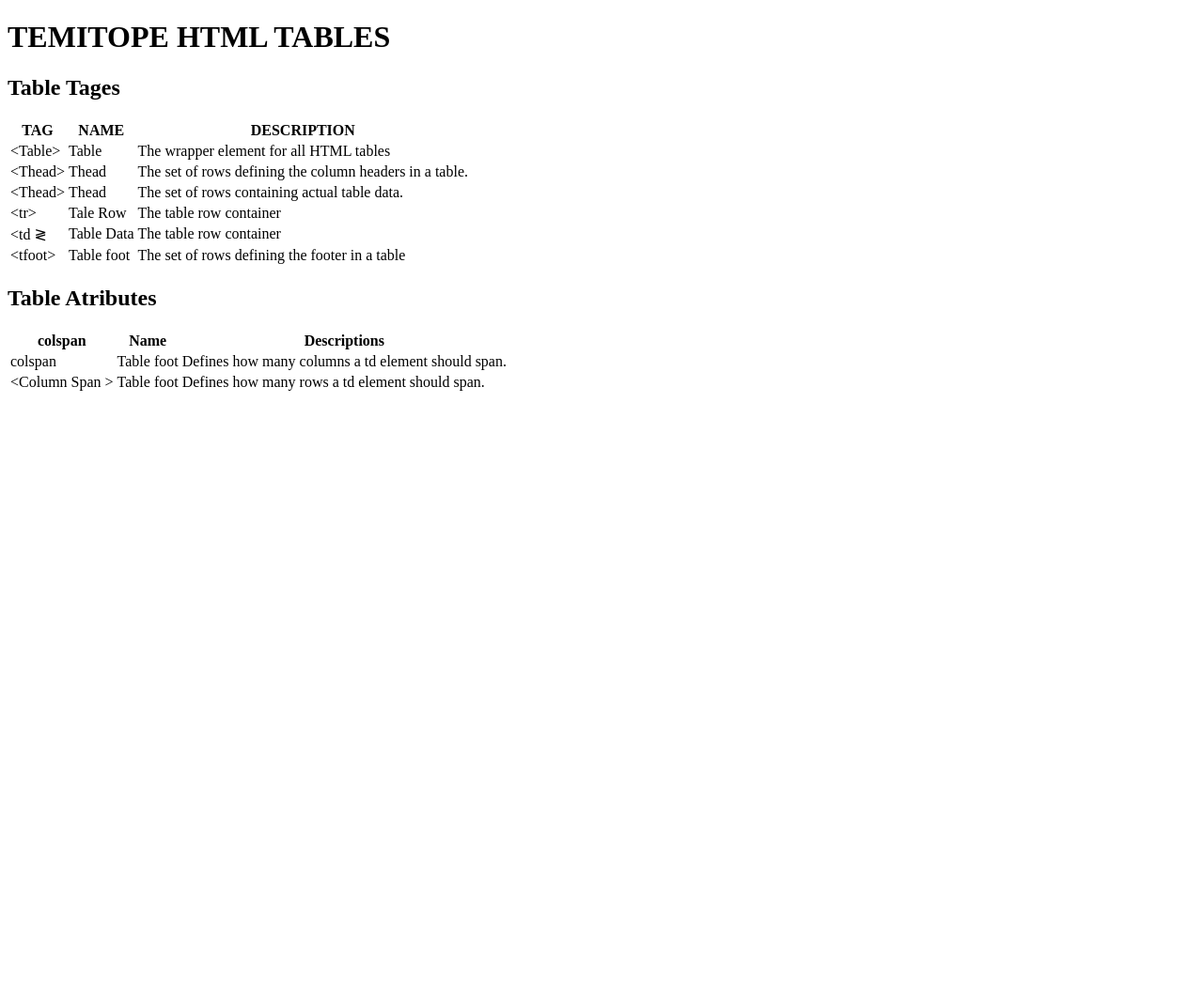
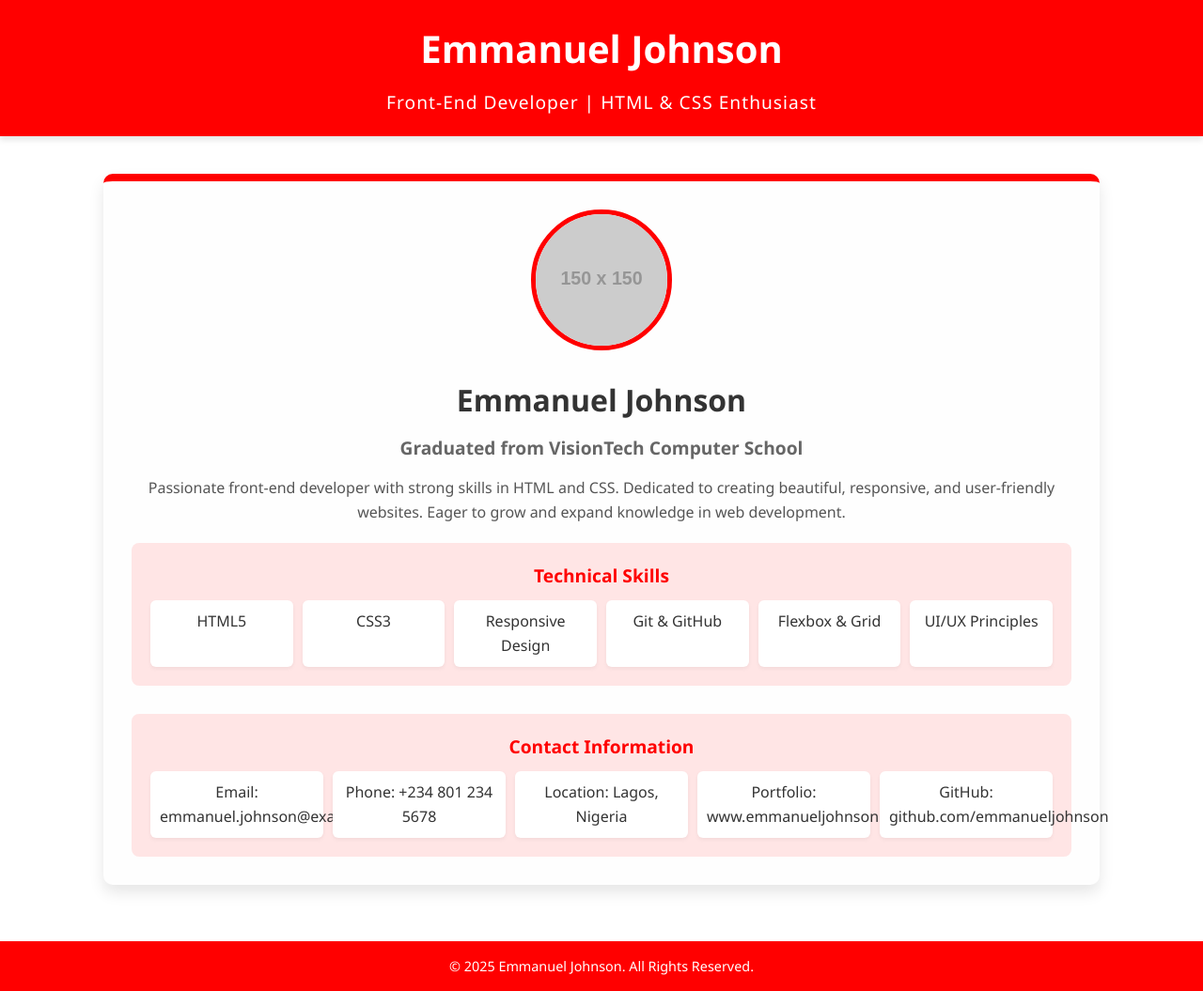
Before and after one commit to potiglo/EMMANUELCLASS, a plain HTML site: page index.html in a window 1280 px wide. Shown: the whole page at 94% size. Before the commit the page ends 800 px from the top, so only its background shows below. Drawn offline with Linux system fonts and the light colour scheme; placeholder pictures from the web are drawn by us.

Commit message:
Update index.html

```diff
--- a/index.html
+++ b/index.html
@@ -1,78 +1,180 @@
 <!DOCTYPE html>
 <html lang="en">
+
 <head>
-    <meta charset="UTF-8">
-    <meta name="viewport" content="width=device-width, initial-scale=1.0">
-    <title>Table Cheat Sheet Wale</title>
-    <link rel="stylesheet" href="./styles.css" type="text/css">
+  <meta charset="UTF-8">
+  <meta name="viewport" content="width=device-width, initial-scale=1.0">
+  <title>Emmanuel's Profile</title>
+  <style>
+    * {
+      margin: 0;
+      padding: 0;
+      box-sizing: border-box;
+      font-family: 'Segoe UI', Tahoma, Geneva, Verdana, sans-serif;
+    }
+
+    body {
+      background: #fff;
+      color: #333;
+      line-height: 1.6;
+    }
+
+    header {
+      background: red;
+      color: #fff;
+      padding: 20px 0;
+      text-align: center;
+      box-shadow: 0 4px 6px rgba(0, 0, 0, 0.1);
+    }
+
+    header h1 {
+      font-size: 2.5rem;
+      margin-bottom: 10px;
+    }
+
+    header p {
+      font-size: 1.2rem;
+      letter-spacing: 1px;
+    }
+
+    .container {
+      max-width: 1100px;
+      margin: 20px auto;
+      padding: 20px;
+    }
+
+    .profile-card {
+      background: #fefefe;
+      border-radius: 10px;
+      padding: 30px;
+      box-shadow: 0 8px 16px rgba(0, 0, 0, 0.1);
+      text-align: center;
+      border-top: 8px solid red;
+    }
+
+    .profile-card img {
+      width: 150px;
+      height: 150px;
+      border-radius: 50%;
+      border: 5px solid red;
+      margin-bottom: 20px;
+    }
+
+    .profile-card h2 {
+      font-size: 2rem;
+      margin-bottom: 10px;
+      color: #333;
+    }
+
+    .profile-card h3 {
+      font-size: 1.2rem;
+      color: #666;
+      margin-bottom: 15px;
+    }
+
+    .profile-card p {
+      font-size: 1rem;
+      color: #555;
+      margin-bottom: 20px;
+    }
+
+    .skills {
+      background: #ffe5e5;
+      padding: 20px;
+      border-radius: 8px;
+      margin-top: 20px;
+    }
+
+    .skills h3 {
+      margin-bottom: 10px;
+      color: red;
+    }
+
+    .skills ul {
+      list-style: none;
+      display: grid;
+      grid-template-columns: repeat(auto-fit, minmax(150px, 1fr));
+      gap: 10px;
+    }
+
+    .skills li {
+      background: #fff;
+      padding: 10px;
+      border-radius: 6px;
+      box-shadow: 0 2px 4px rgba(0, 0, 0, 0.05);
+    }
+
+    footer {
+      background: red;
+      color: #fff;
+      text-align: center;
+      padding: 15px 0;
+      margin-top: 40px;
+      font-size: 0.9rem;
+    }
+
+    @media(max-width: 600px) {
+      header h1 {
+        font-size: 2rem;
+      }
+
+      .profile-card h2 {
+        font-size: 1.5rem;
+      }
+
+      .skills ul {
+        grid-template-columns: 1fr 1fr;
+      }
+    }
+  </style>
 </head>
+
 <body>
-  <h1> TEMITOPE HTML TABLES </h1>
-  <h2> Table Tages</h2>
-    <table>
-        <thead>
-            <th>TAG </th>
-            <th>NAME </th>
-            <th>DESCRIPTION</th>
-        </thead>
-        <tbody>
-          <tr>
-            <td class="akowe">&LT;Table&gt;</td>
-            <td>Table</td>
-             <td>The wrapper element for all HTML tables</td>
-            </tr>
 
-        <tr>
-            <td> <span class="akowe">&lt;Thead&gt;</thead></td>
-            <td>Thead</thead></td>
-            <td>The set of rows defining the column headers in a table.</thead></td>
-        </tr>
+  <header>
+    <h1>Emmanuel Johnson</h1>
+    <p>Front-End Developer | HTML & CSS Enthusiast</p>
+  </header>
 
-        <tr>
-            <td> <span class="akowe">&lt;Thead&gt;</span></td>
-            <td>Thead</thead></td>
-            <td>The set of rows containing actual table data.</td>
-        </tr>
-        <tr>
-            <td><span class="akowe">&lt;tr&gt;</span></td>
-            <td>Tale Row</td>
-            <td>The table row container</td>
-        </tr>
-        <tr>
-            <td><span class="akowe"> &lt;td &gl; </span></td>
-            <td>Table Data</td>
-            <td>The table row container</td>
-        </tr>
-        <tr>
-            <td> <span class="akowe"> &lt;tfoot&gt;</span></td>
-            <td>Table foot</td>
-            <td>The set of rows defining the footer in a table</td>
-        </tr>
+  <div class="container">
+    <div class="profile-card">
+      <img src="https://via.placeholder.com/150" alt="Emmanuel Profile Picture">
+      <h2>Emmanuel Johnson</h2>
+      <h3>Graduated from VisionTech Computer School</h3>
+      <p>
+        Passionate front-end developer with strong skills in HTML and CSS. Dedicated to creating beautiful, responsive,
+        and user-friendly websites. Eager to grow and expand knowledge in web development.
+      </p>
 
-    </table>
+      <div class="skills">
+        <h3>Technical Skills</h3>
+        <ul>
+          <li>HTML5</li>
+          <li>CSS3</li>
+          <li>Responsive Design</li>
+          <li>Git & GitHub</li>
+          <li>Flexbox & Grid</li>
+          <li>UI/UX Principles</li>
+        </ul>
+      </div>
 
+      <div class="skills" style="margin-top: 30px;">
+        <h3>Contact Information</h3>
+        <ul>
+          <li>Email: emmanuel.johnson@example.com</li>
+          <li>Phone: +234 801 234 5678</li>
+          <li>Location: Lagos, Nigeria</li>
+          <li>Portfolio: www.emmanueljohnson.dev</li>
+          <li>GitHub: github.com/emmanueljohnson</li>
+        </ul>
+      </div>
+    </div>
+  </div>
 
-        <h2> Table Atributes</h2>
+  <footer>
+    &copy; 2025 Emmanuel Johnson. All Rights Reserved.
+  </footer>
 
-  <table id="table2">
-      <thead>
-            <th >colspan  </th>
-            <th> Name  </th>
-            <th>Descriptions</th>
-      </thead>
-        <tbody>
-          <tr>
-            <td> <span class="akowe">colspan</span></td>
-            <td>Table foot</td>
-            <td>	Defines how many columns a td element should span.</td>
-        </tr>
-          <tr>
-            <td> <span class="akowe"> &lt;Column Span	&gt;</span></td>
-            <td>Table foot</td>
-            <td>	Defines how many rows a td element should span.</td>
-        </tr>
+</body>
 
-         </tbody>
-    </table>
-</body>
 </html>
```
